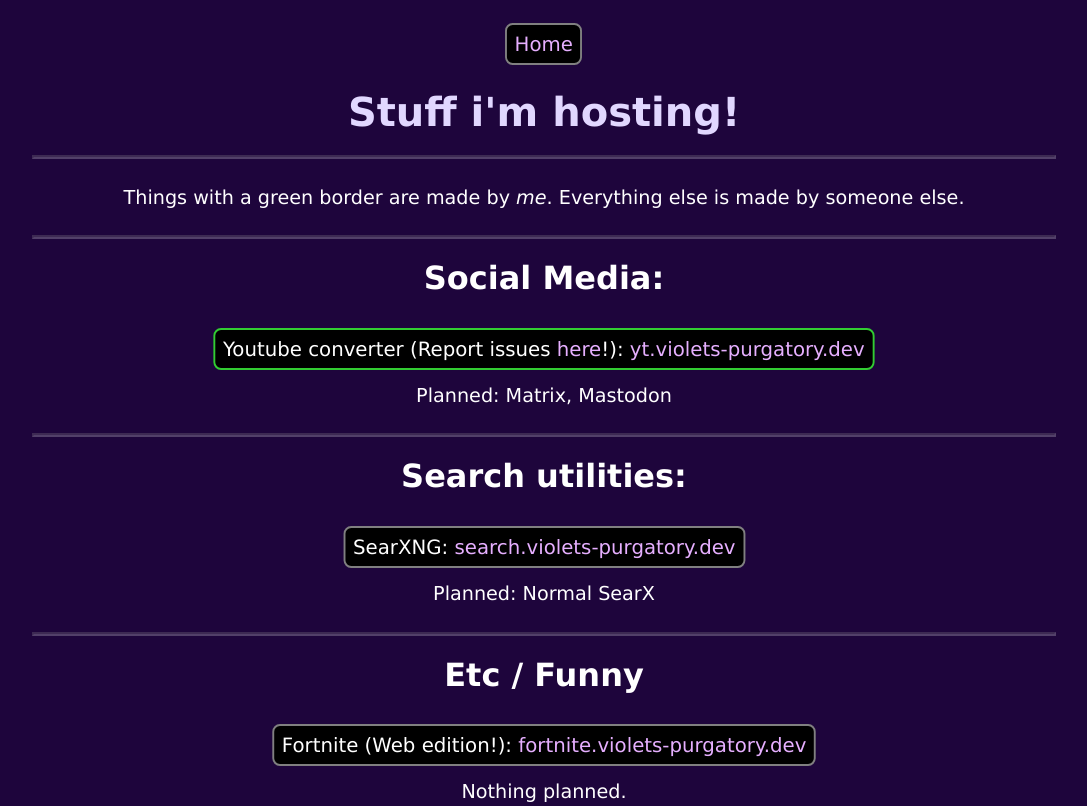
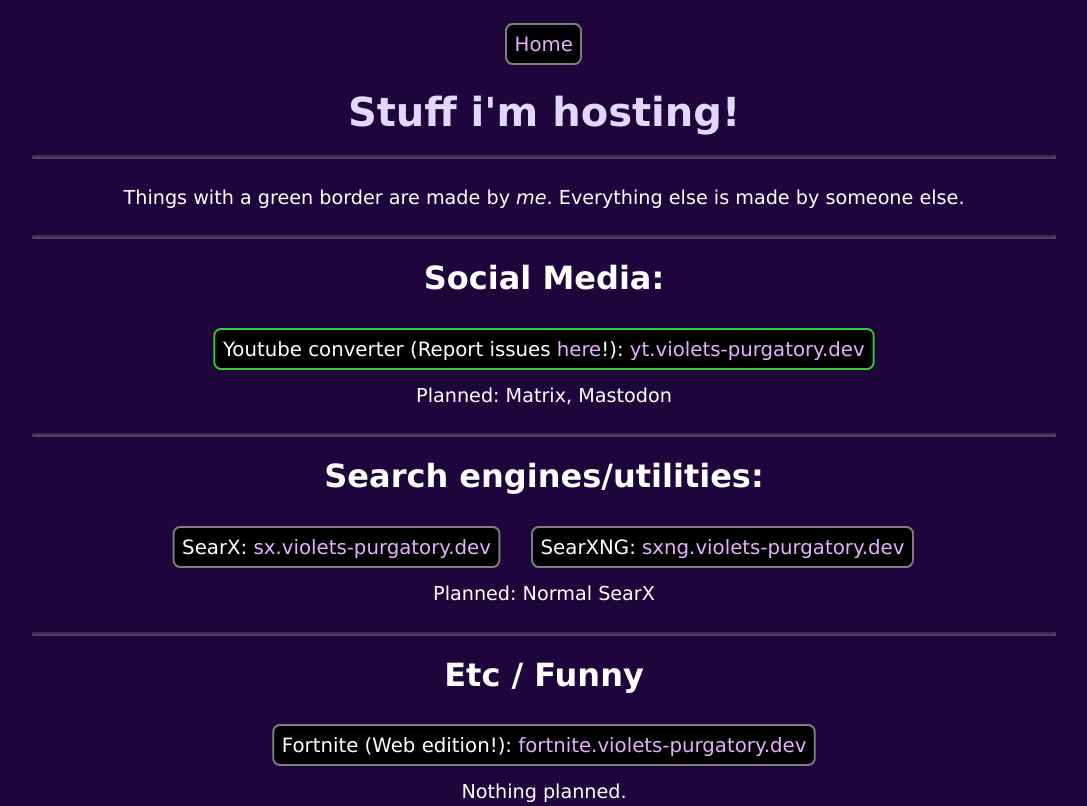
Before and after one commit to Violets-puragtory/Violets-Purgatory.dev, a website: page static/hosted/index.html in a window 1280 px wide. Shown: the top 806 px of the page, without its empty margins (96-1183 px from the left). Drawn offline with Linux system fonts and the light colour scheme.

Commit message:
added SearX

```diff
--- a/static/hosted/index.html
+++ b/static/hosted/index.html
@@ -19,8 +19,9 @@
         <h2><hr>Social Media:</h2>
         <p class="chip me">Youtube converter (Report issues <a href="https://github.com/Violets-puragtory/NoJS-YTConverter">here</a>!): <a href="https://yt.violets-purgatory.dev">yt.violets-purgatory.dev</a></p>
         <p>Planned: Matrix, Mastodon</p>
-        <h2><hr>Search utilities:</h2>
-        <p class="chip">SearXNG: <a href="https://search.violets-purgatory.dev">search.violets-purgatory.dev</a></p>
+        <h2><hr>Search engines/utilities:</h2>
+        <p class="chip">SearX: <a href="https://sx.violets-purgatory.dev">sx.violets-purgatory.dev</a></p>
+        <p class="chip">SearXNG: <a href="https://sxng.violets-purgatory.dev">sxng.violets-purgatory.dev</a></p>
         <p>Planned: Normal SearX</p>
         <h2><hr>Etc / Funny</h2>
         <p class="chip">Fortnite (Web edition!): <a href="https://fortnite.violets-purgatory.dev">fortnite.violets-purgatory.dev</a></p>
```
